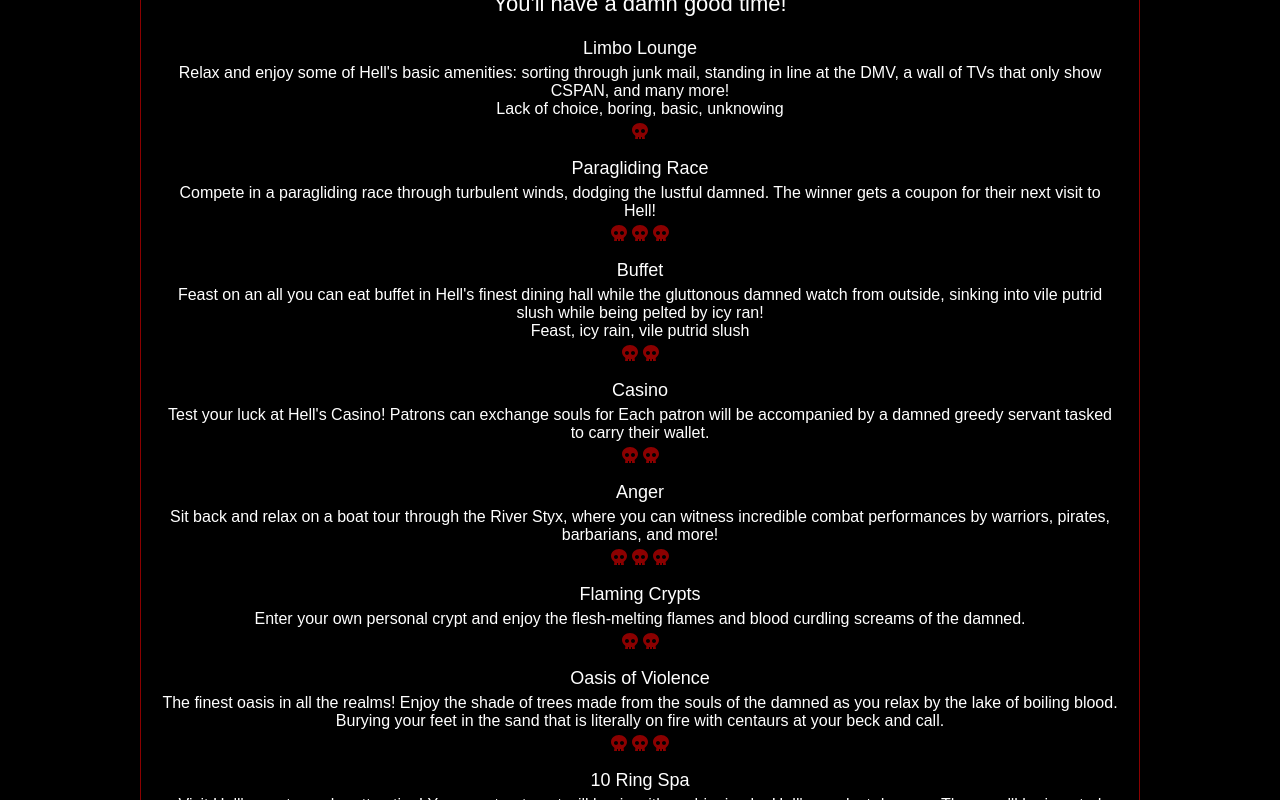
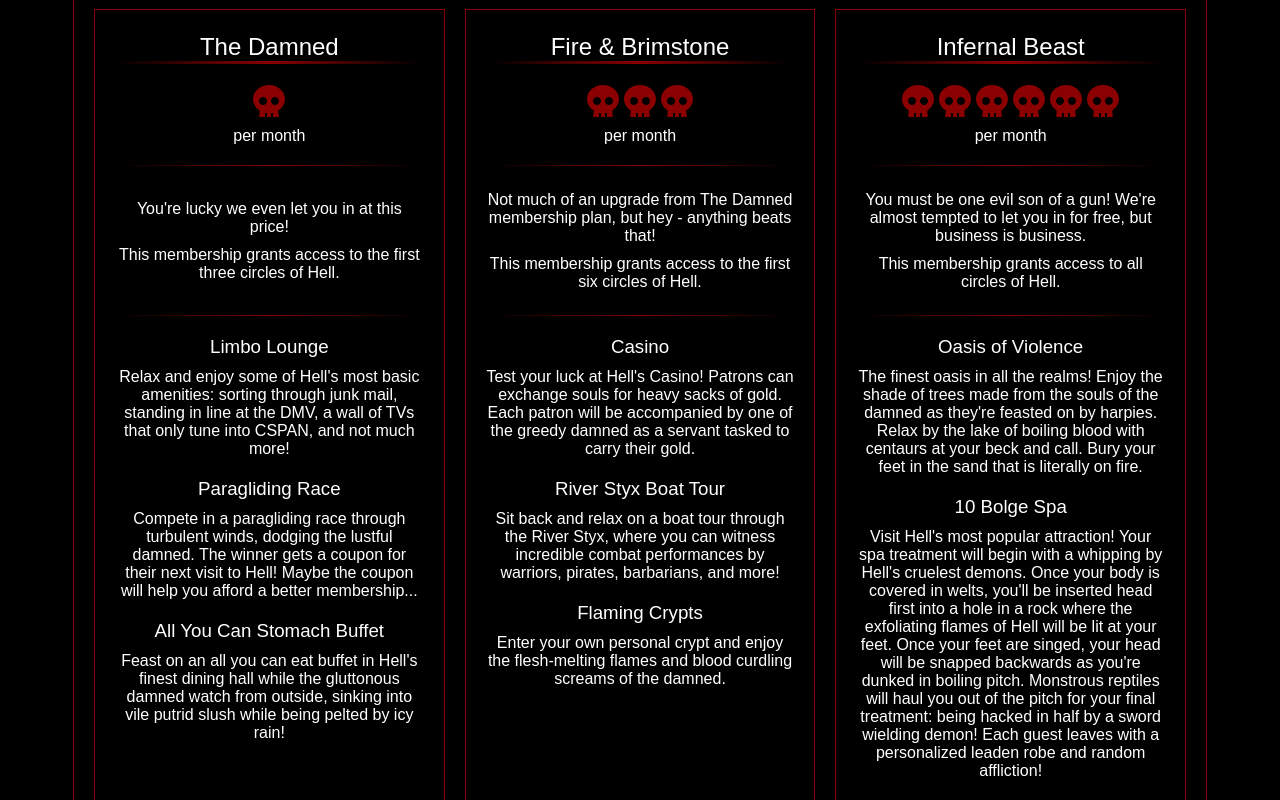
Before and after one commit to camcorrado/Daily-UI, a React (Create React App) app: page / in a window 1280 px wide. Shown: the part 8120-8920 px from the top of the page. Built offline with nearby package versions, Linux system fonts and the light colour scheme.

Commit message:
Day 30 completed

```diff
--- a/src/Components/Day30/Day30.css
+++ b/src/Components/Day30/Day30.css
@@ -20,7 +20,6 @@
 
 .hellMenu {
   font-family: "Raleway";
-  max-width: 1000px;
   margin: 10px 50px 20px 50px;
   padding: 20px;
   border: 1px solid darkred;
@@ -29,48 +28,114 @@
   flex-direction: column;
   justify-content: center;
   align-items: center;
+  width: 90%;
 }
 
-.hellMenuTitle,
 .hellMenuSlogan {
   margin-bottom: 20px;
 }
 
-.hellMenuSlogan > h2 {
-  font-size: 22px;
-}
-
-.hellMenuItems {
-  margin-bottom: 20px;
+.hellMemberships {
   display: flex;
   flex-direction: column;
   text-align: center;
 }
 
-.hellMenuItem {
+.hellMembership {
+  border: 1px solid darkred;
+  padding: 20px;
+  display: flex;
+  flex-direction: column;
+  margin-bottom: 20px;
+}
+
+.hellMembershipTitle {
   border-image: linear-gradient(
       90deg,
-      rgba(255, 0, 0, 0),
-      rgba(0, 0, 0, 1),
-      rgba(255, 0, 0, 0)
+      rgba(139, 0, 0, 0),
+      rgba(139, 0, 0, 1),
+      rgba(139, 0, 0, 0)
+    )
+    0 0 1 0;
+  border-style: solid;
+  border-width: 3px;
+  margin-bottom: 20px;
+}
+
+.hellMembershipPrice {
+  display: flex;
+  flex-direction: column;
+  margin-bottom: 20px;
+  border-image: linear-gradient(
+      90deg,
+      rgba(139, 0, 0, 0),
+      rgba(139, 0, 0, 1),
+      rgba(139, 0, 0, 0)
     )
     0 0 1 0;
   border-style: solid;
   border-width: 1px;
-  margin-bottom: 10px;
-}
-
-.hellMenuItemName {
-  font-size: 18px;
-  padding-bottom: 5px;
-}
-
-.hellMenuItemDescription,
-.hellMenuItemPrice {
-  padding-bottom: 5px;
+  padding-bottom: 20px;
 }
 
 .soul {
   color: darkred;
+  font-size: 32px;
   margin: 0px 2.5px;
+  margin-bottom: 10px;
 }
+
+.hellMembershipDescription {
+  margin-bottom: 20px;
+  border-image: linear-gradient(
+      90deg,
+      rgba(139, 0, 0, 0),
+      rgba(139, 0, 0, 1),
+      rgba(139, 0, 0, 0)
+    )
+    0 0 1 0;
+  border-style: solid;
+  border-width: 1px;
+  padding-bottom: 20px;
+  display: flex;
+  flex-direction: column;
+  justify-content: center;
+}
+
+.hellMembershipDescription > p:first-child {
+  margin-bottom: 10px;
+}
+
+.hellMembershipFeatureName {
+  margin-bottom: 10px;
+}
+
+.hellMembershipFeatureDescription {
+  margin-bottom: 20px;
+}
+
+footer {
+  text-align: center;
+  font-size: 8px;
+}
+
+@media only screen and (orientation: landscape) and (min-width: 1000px) {
+  .hellMemberships {
+    flex-direction: row;
+    justify-content: space-between;
+  }
+
+  .hellMembership {
+    flex-basis: 33%;
+    max-width: 400px;
+    margin-right: 20px;
+  }
+
+  .hellMembership:last-child {
+    margin-right: 0px;
+  }
+
+  .hellMembershipDescription {
+    height: 130px;
+  }
+}
--- a/src/Components/Day30/Day30.js
+++ b/src/Components/Day30/Day30.js
@@ -16,154 +16,202 @@ export default class Day30 extends Component {
             <h1>Welcome to Hell</h1>
           </div>
           <div className="hellMenuSlogan">
-            <h2>You'll have a damn good time!</h2>
+            <p>You'll have a damn good time!*</p>
           </div>
-          <div className="hellMenuItems">
-            <div className="hellMenuItem">
-              <div className="hellMenuItemName">
-                <h4>Limbo Lounge</h4>
+          <div className="hellMemberships">
+            <div className="hellMembership">
+              <div className="hellMembershipTitle">
+                <h2>The Damned</h2>
               </div>
-              <div className="hellMenuItemDescription">
-                <p>
-                  Relax and enjoy some of Hell's basic amenities: sorting
-                  through junk mail, standing in line at the DMV, a wall of TVs
-                  that only show CSPAN, and many more!
-                </p>
-                Lack of choice, boring, basic, unknowing
-              </div>
-              <div className="hellMenuItemPrice">
+              <div className="hellMembershipPrice">
+                <div className="souls">
                   <FontAwesomeIcon icon={faSkull} className="faIcon soul" />
                 </div>
+                <p>per month</p>
               </div>
-            <div className="hellMenuItem">
-              <div className="hellMenuItemName">Paragliding Race</div>
-              <div className="hellMenuItemDescription">
+              <div className="hellMembershipDescription">
+                <p>You're lucky we even let you in at this price!</p>
                 <p>
-                  Compete in a paragliding race through turbulent winds, dodging
-                  the lustful damned. The winner gets a coupon for their next
-                  visit to Hell!
+                  This membership grants access to the first three circles of
+                  Hell.
                 </p>
               </div>
-              <div className="hellMenuItemPrice">
+              <div className="hellMembershipFeatures">
+                <div className="hellMembershipFeature">
+                  <div className="hellMembershipFeatureName">
+                    <h3>Limbo Lounge</h3>
+                  </div>
+                  <div className="hellMembershipFeatureDescription">
+                    <p>
+                      Relax and enjoy some of Hell's most basic amenities:
+                      sorting through junk mail, standing in line at the DMV, a
+                      wall of TVs that only tune into CSPAN, and not much more!
+                    </p>
+                  </div>
+                </div>
+                <div className="hellMembershipFeature">
+                  <div className="hellMembershipFeatureName">
+                    <h3>Paragliding Race</h3>
+                  </div>
+                  <div className="hellMembershipFeatureDescription">
+                    <p>
+                      Compete in a paragliding race through turbulent winds,
+                      dodging the lustful damned. The winner gets a coupon for
+                      their next visit to Hell! Maybe the coupon will help you
+                      afford a better membership...
+                    </p>
+                  </div>
+                </div>
+                <div className="hellMembershipFeature">
+                  <div className="hellMembershipFeatureName">
+                    <h3>All You Can Stomach Buffet</h3>
+                  </div>
+                  <div className="hellMembershipFeatureDescription">
+                    <p>
+                      Feast on an all you can eat buffet in Hell's finest dining
+                      hall while the gluttonous damned watch from outside,
+                      sinking into vile putrid slush while being pelted by icy
+                      rain!
+                    </p>
+                  </div>
+                </div>
+              </div>
+            </div>
+            <div className="hellMembership">
+              <div className="hellMembershipTitle">
+                <h2>Fire &amp; Brimstone</h2>
+              </div>
+              <div className="hellMembershipPrice">
+                <div className="souls">
                   <FontAwesomeIcon icon={faSkull} className="faIcon soul" />
                   <FontAwesomeIcon icon={faSkull} className="faIcon soul" />
                   <FontAwesomeIcon icon={faSkull} className="faIcon soul" />
                 </div>
+                <p>per month</p>
               </div>
-            <div className="hellMenuItem">
-              <div className="hellMenuItemName">Buffet</div>
-              <div className="hellMenuItemDescription">
+              <div className="hellMembershipDescription">
                 <p>
-                  Feast on an all you can eat buffet in Hell's finest dining
-                  hall while the gluttonous damned watch from outside, sinking
-                  into vile putrid slush while being pelted by icy ran!
+                  Not much of an upgrade from The Damned membership plan, but
+                  hey - anything beats that!
                 </p>
-                Feast, icy rain, vile putrid slush
+                <p>
+                  This membership grants access to the first six circles of
+                  Hell.
+                </p>
               </div>
-              <div className="hellMenuItemPrice">
-                <FontAwesomeIcon icon={faSkull} className="faIcon soul" />
-                <FontAwesomeIcon icon={faSkull} className="faIcon soul" />
+              <div className="hellMembershipFeatures">
+                <div className="hellMembershipFeature">
+                  <div className="hellMembershipFeatureName">
+                    <h3>Casino</h3>
+                  </div>
+                  <div className="hellMembershipFeatureDescription">
+                    <p>
+                      Test your luck at Hell's Casino! Patrons can exchange
+                      souls for heavy sacks of gold. Each patron will be
+                      accompanied by one of the greedy damned as a servant
+                      tasked to carry their gold.
+                    </p>
                   </div>
                 </div>
-            <div className="hellMenuItem">
-              <div className="hellMenuItemName">Casino</div>
-              <div className="hellMenuItemDescription">
-                Test your luck at Hell's Casino! Patrons can exchange souls for
-                Each patron will be accompanied by a damned greedy servant
-                tasked to carry their wallet.
+                <div className="hellMembershipFeature">
+                  <div className="hellMembershipFeatureName">
+                    <h3>River Styx Boat Tour</h3>
                   </div>
-              <div className="hellMenuItemPrice">
-                <FontAwesomeIcon icon={faSkull} className="faIcon soul" />
-                <FontAwesomeIcon icon={faSkull} className="faIcon soul" />
-              </div>
-            </div>
-            <div className="hellMenuItem">
-              <div className="hellMenuItemName">Anger</div>
-              <div className="hellMenuItemDescription">
+                  <div className="hellMembershipFeatureDescription">
                     <p>
                       Sit back and relax on a boat tour through the River Styx,
                       where you can witness incredible combat performances by
                       warriors, pirates, barbarians, and more!
                     </p>
                   </div>
-              <div className="hellMenuItemPrice">
-                <FontAwesomeIcon icon={faSkull} className="faIcon soul" />
-                <FontAwesomeIcon icon={faSkull} className="faIcon soul" />
-                <FontAwesomeIcon icon={faSkull} className="faIcon soul" />
                 </div>
+                <div className="hellMembershipFeature">
+                  <div className="hellMembershipFeatureName">
+                    <h3>Flaming Crypts</h3>
                   </div>
-            <div className="hellMenuItem">
-              <div className="hellMenuItemName">Flaming Crypts</div>
-              <div className="hellMenuItemDescription">
+                  <div className="hellMembershipFeatureDescription">
                     <p>
                       Enter your own personal crypt and enjoy the flesh-melting
                       flames and blood curdling screams of the damned.
                     </p>
                   </div>
-              <div className="hellMenuItemPrice">
-                <FontAwesomeIcon icon={faSkull} className="faIcon soul" />
-                <FontAwesomeIcon icon={faSkull} className="faIcon soul" />
                 </div>
               </div>
-            <div className="hellMenuItem">
-              <div className="hellMenuItemName">Oasis of Violence</div>
-              <div className="hellMenuItemDescription">
-                <p>
-                  The finest oasis in all the realms! Enjoy the shade of trees
-                  made from the souls of the damned as you relax by the lake of
-                  boiling blood. Burying your feet in the sand that is literally
-                  on fire with centaurs at your beck and call.
-                </p>
             </div>
-              <div className="hellMenuItemPrice">
+            <div className="hellMembership">
+              <div className="hellMembershipTitle">
+                <h2>Infernal Beast</h2>
+              </div>
+              <div className="hellMembershipPrice">
+                <div className="souls">
                   <FontAwesomeIcon icon={faSkull} className="faIcon soul" />
-                <FontAwesomeIcon icon={faSkull} className="faIcon soul" />
-                <FontAwesomeIcon icon={faSkull} className="faIcon soul" />
-              </div>
-            </div>
-            <div className="hellMenuItem">
-              <div className="hellMenuItemName">10 Ring Spa</div>
-              <div className="hellMenuItemDescription">
-                <p>
-                  Visit Hell's most popular attraction! Your spa treatment will
-                  begin with a whipping by Hell's cruelest demons. Then you'll
-                  be inserted head first into a hole in a rock, where the
-                  exfoliating flames of Hell will be lit at your feer. Once your
-                  feet are singed, your neck will be snapped around 180 degrees
-                  as your dunked in boiling pitch. Monstrous reptiles will haul
-                  you out of the pitch for your final treatment: being hacked in
-                  half by a sword wielding demon! Each guest leaves with a
-                  personalized leaden robe and random affliction!
-                </p>
-              </div>
-              <div className="hellMenuItemPrice">
-                <FontAwesomeIcon icon={faSkull} className="faIcon soul" />
-                <FontAwesomeIcon icon={faSkull} className="faIcon soul" />
-                <FontAwesomeIcon icon={faSkull} className="faIcon soul" />
-                <FontAwesomeIcon icon={faSkull} className="faIcon soul" />
-              </div>
-            </div>
-            <div className="hellMenuItem">
-              <div className="hellMenuItemName">Ice Palace</div>
-              <div className="hellMenuItemDescription">
-                <p>
-                  Feel the presence of the Devil herself as you walk the deepest
-                  depths of hell, decorated by flesh-filled ice sculptures of
-                  the most wretched damned.
-                </p>
-              </div>
-              <div className="hellMenuItemPrice">
                   <FontAwesomeIcon icon={faSkull} className="faIcon soul" />
                   <FontAwesomeIcon icon={faSkull} className="faIcon soul" />
                   <FontAwesomeIcon icon={faSkull} className="faIcon soul" />
                   <FontAwesomeIcon icon={faSkull} className="faIcon soul" />
                   <FontAwesomeIcon icon={faSkull} className="faIcon soul" />
                 </div>
+                <p>per month</p>
+              </div>
+              <div className="hellMembershipDescription">
+                <p>
+                  You must be one evil son of a gun! We're almost tempted to let
+                  you in for free, but business is business.
+                </p>
+                <p>This membership grants access to all circles of Hell.</p>
+              </div>
+              <div className="hellMembershipFeatures">
+                <div className="hellMembershipFeature">
+                  <div className="hellMembershipFeatureName">
+                    <h3>Oasis of Violence</h3>
+                  </div>
+                  <div className="hellMembershipFeatureDescription">
+                    <p>
+                      The finest oasis in all the realms! Enjoy the shade of
+                      trees made from the souls of the damned as they're feasted
+                      on by harpies. Relax by the lake of boiling blood with
+                      centaurs at your beck and call. Bury your feet in the sand
+                      that is literally on fire.
+                    </p>
                   </div>
                 </div>
-          <div className="hellMenuFooter">
-            <h3>For questions about our services, consult Minos.</h3>
+                <div className="hellMembershipFeature">
+                  <div className="hellMembershipFeatureName">
+                    <h3>10 Bolge Spa</h3>
                   </div>
+                  <div className="hellMembershipFeatureDescription">
+                    <p>
+                      Visit Hell's most popular attraction! Your spa treatment
+                      will begin with a whipping by Hell's cruelest demons. Once
+                      your body is covered in welts, you'll be inserted head
+                      first into a hole in a rock where the exfoliating flames
+                      of Hell will be lit at your feet. Once your feet are
+                      singed, your head will be snapped backwards as you're
+                      dunked in boiling pitch. Monstrous reptiles will haul you
+                      out of the pitch for your final treatment: being hacked in
+                      half by a sword wielding demon! Each guest leaves with a
+                      personalized leaden robe and random affliction!
+                    </p>
+                  </div>
+                </div>
+                <div className="hellMembershipFeature">
+                  <div className="hellMembershipFeatureName">
+                    <h3>Ice Palace</h3>
+                  </div>
+                  <div className="hellMembershipFeatureDescription">
+                    <p>
+                      Feel the presence of the Devil herself as you walk the
+                      deepest depths of hell, decorated by flesh-filled ice
+                      sculptures of the most wretched damned.
+                    </p>
+                  </div>
+                </div>
+              </div>
+            </div>
+          </div>
+          <footer>
+            <p>*unless you're a child. For questions, contact Minos.</p>
+          </footer>
         </div>
       </section>
     );
```
Also changed, not shown: 1 other file (tests, documents, lock files or other folders). Lines whose indentation alone changed are shown as unchanged.
